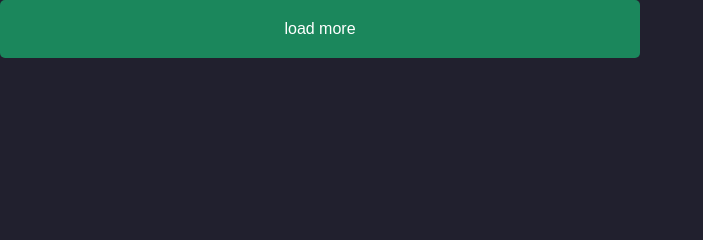
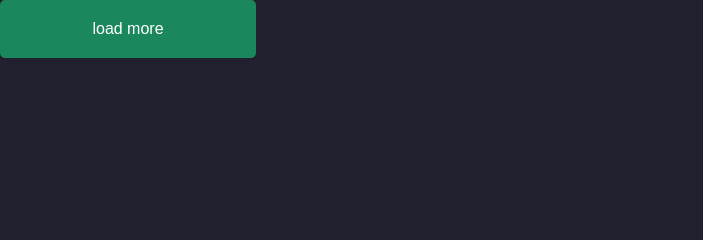
Before and after one commit to ajfuto/ContactApp, a PHP site: page /contacts.html in a window 1280 px wide. Shown: the part 231-471 px from the top of the page, without its empty margins (0-703 px from the left). Run offline with PHP 8.4, Linux system fonts and the light colour scheme; some libraries are stand-ins or nearby versions.

Commit message:
Load more

```diff
--- a/css/contacts.css
+++ b/css/contacts.css
@@ -559,9 +559,10 @@ body {
 
 #loadMoreButton
 {
+    float: center;
     outline: 0;
     background: var(--button-color);
-    width: 50%;
+    width: 20%;
     border: 0;
     padding: 20px;
     border-radius: 5px;
```
